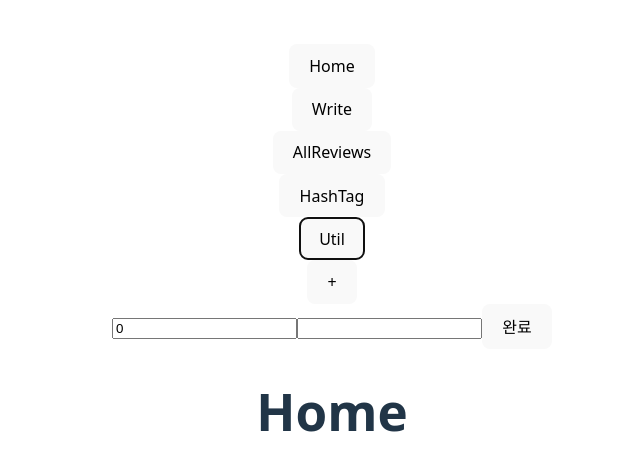
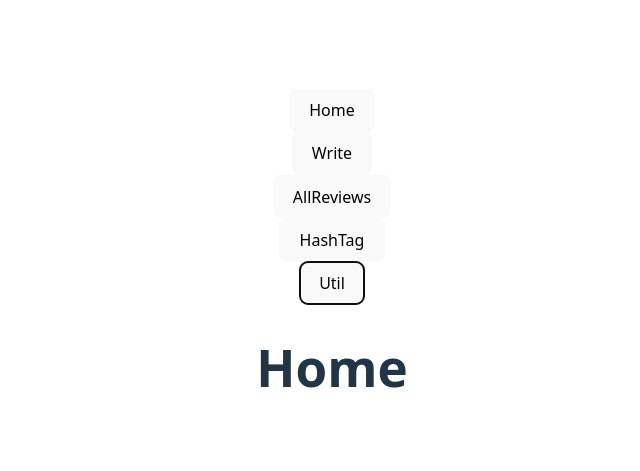
Before and after one commit to ZZAAE/React_BMW, a React (Vite) app: page / in a window 1280 px wide. Shown: the part 141-612 px from the top of the page, without its empty margins (308-948 px from the left). Built offline with nearby package versions, Linux system fonts and the light colour scheme.

Commit message:
AllReviews, Write 완료git add .

```diff
--- a/src/App.jsx
+++ b/src/App.jsx
@@ -17,10 +17,10 @@ function App() {
   return (
     <BrowserRouter>
       <Nav_Bar/>
-      <Write ReviewData={ReviewData} setReviewData={setReviewData} ReviewInfo={ReviewInfo} setReviewInfo={setReviewInfo}/>
+
       <Routes>
         <Route path="/" element={<Home />} />
-        <Route path="/Write" element={<Write />} />
+        <Route path="/Write" element={<Write ReviewData={ReviewData} setReviewData={setReviewData} ReviewInfo={ReviewInfo} setReviewInfo={setReviewInfo}/>} />
         <Route path="/AllReviews" element={<AllReviews />} />
         <Route path="/Hashtag" element={<Hashtag />} />
       </Routes>
```
